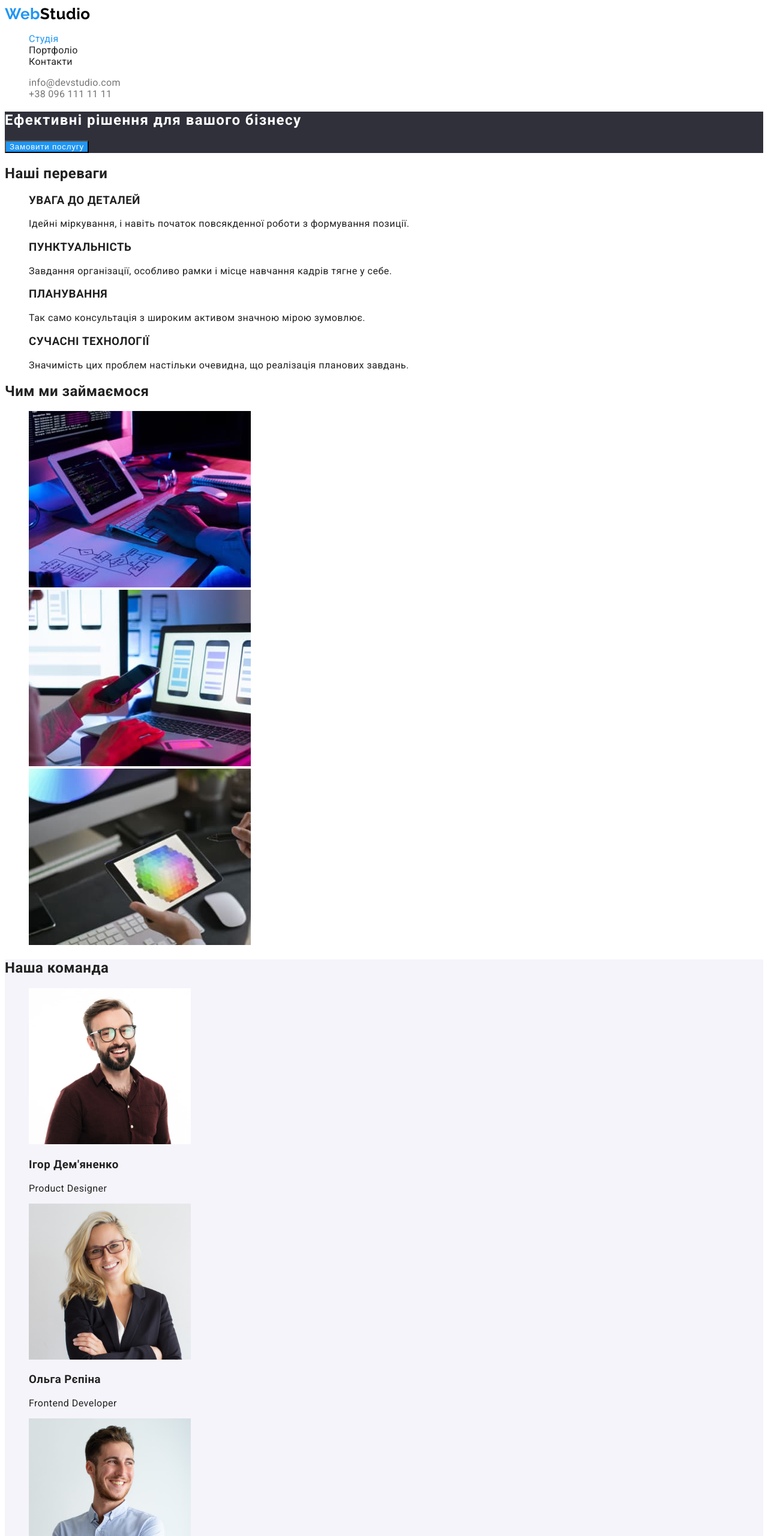
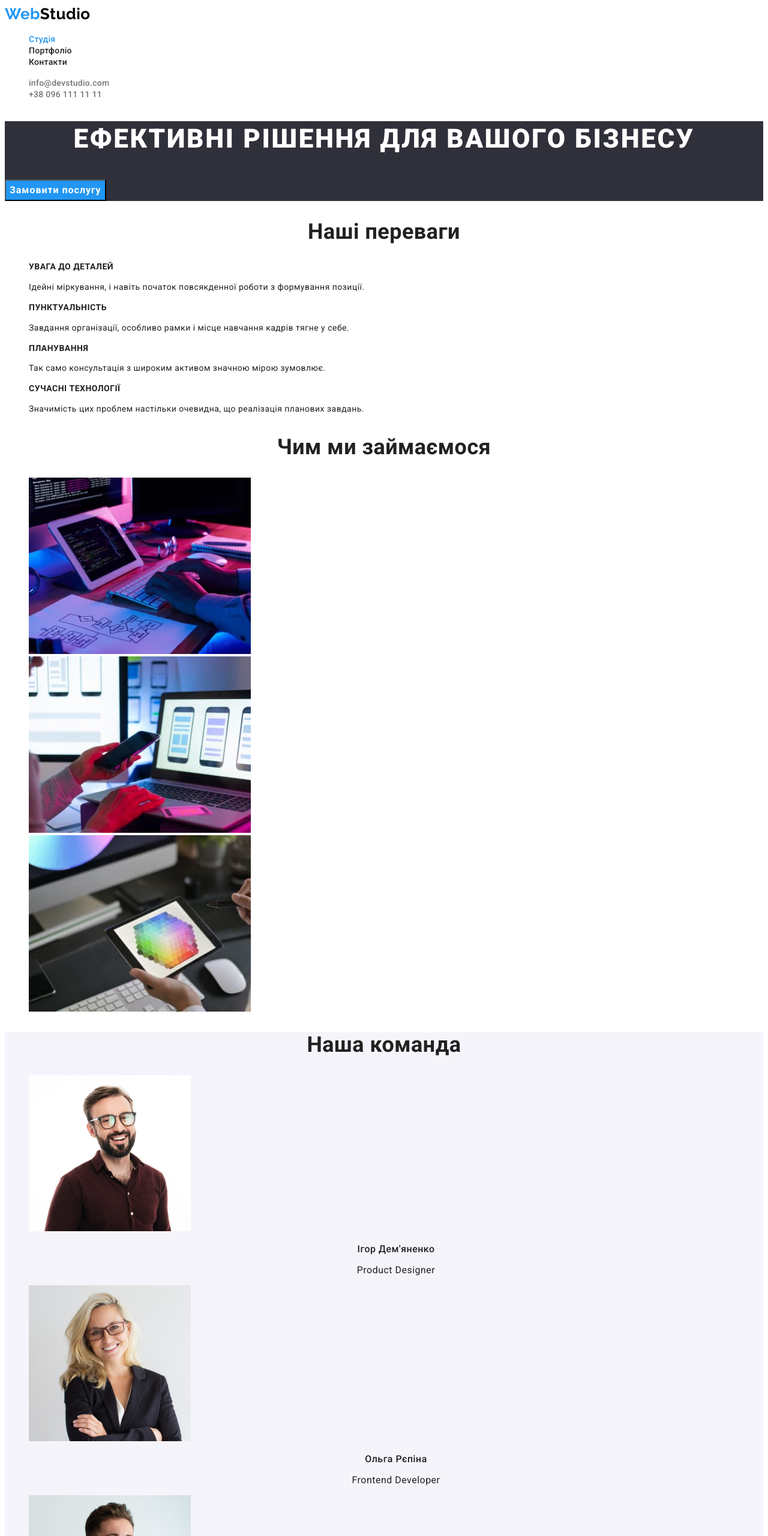
Before and after one commit to aleks2908/goit-markup-hw-02, a plain HTML site: page index.html in a window 1280 px wide. Shown: the top 2560 px of the page at 60% size. Drawn offline with Linux system fonts and the light colour scheme.

Commit message:
перша черга шрифтів

```diff
--- a/css/styles.css
+++ b/css/styles.css
@@ -18,23 +18,23 @@
 
 :root {
   --primery-text-color: #212121;
-  --secondary--text-color: #757575;
+  --secondary-text-color: #757575;
   --footer-contacts-color: rgba(255, 255, 255, 0.6);
   --accent-color: #2196f3;
 
   --primery-bg-color: #ffffff;
-  --secondary-bg-color: ##2f303a;
+  --secondary-bg-color: #2f303a;
 }
 
 body {
-  background-color: #ffffff;
-  color: #212121;
+  background-color: var(--primery-bg-color);
+  color: var(--primery-text-color);
   font-family: 'Roboto', sans-serif;
   letter-spacing: 0.03em;
 }
 
 .logo {
-  color: #2196f3;
+  color: var(--accent-color);
   text-decoration: none;
   font-family: 'Raleway', sans-serif;
   font-weight: 700;
@@ -47,15 +47,24 @@ body {
 }
 
 .hero {
-  background-color: #2f303a;
+  background-color: var(--secondary-bg-color);
 }
 
 .hero-title {
-  color: #ffffff;
+  color: var(--primery-bg-color);
+  font-weight: 900;
+  font-size: 44px;
+  line-height: 1.36;
+  text-align: center;
+  text-transform: uppercase;
   letter-spacing: 0.06em;
 }
 
 .hero button {
+  font-weight: 700;
+  font-size: 16px;
+  line-height: 1.88;
+  letter-spacing: 0.06em;
   letter-spacing: 0.06em;
 }
 
@@ -65,75 +74,122 @@ ul {
 
 .site-nav a {
   text-decoration: none;
-  color: #212121;
+  color: var(--primery-text-color);
+  font-weight: 500;
+  font-size: 14px;
+  line-height: 1.14;
   letter-spacing: 0.02em;
 }
 
 .site-nav a:hover,
 .site-nav a:focus {
-  color: #2196f3;
+  color: var(--accent-color);
 }
 
 .site-nav a.current {
-  color: #2196f3;
+  color: var(--accent-color);
 }
 
 .auth-nav a {
   text-decoration: none;
-  color: #757575;
+  color: var(--secondary-text-color);
+  font-weight: 500;
+  font-size: 14px;
+  line-height: 1.14;
   letter-spacing: 0.02em;
 }
 
 .auth-nav a:hover,
 .auth-nav a:focus {
-  color: #2196f3;
+  color: var(--accent-color);
+}
+
+.section-title {
+  font-weight: 700;
+  font-size: 36px;
+  line-height: 1.17;
+  text-align: center;
+  /* letter-spacing: 0.03em; */
+}
+
+.feature-list .title {
+  font-weight: 700;
+  font-size: 14px;
+  line-height: 1.14;
+  /* letter-spacing: 0.03em; */
+  /* text-transform: uppercase; */
+}
+
+.feature-list .text {
+  font-weight: 400;
+  font-size: 14px;
+  line-height: 1.71;
 }
 
 .team-bg {
   background-color: #f5f4fa;
 }
 
+.team-list .title {
+  font-weight: 500;
+  font-size: 16px;
+  line-height: 1.19;
+  text-align: center;
+}
+
+.team-list p {
+  font-weight: 400;
+  font-size: 16px;
+  line-height: 1.19;
+  text-align: center;
+}
+
+/* Футер */
+
 .footer {
-  background-color: #2f303a;
+  background-color: var(--secondary-bg-color);
+  font-weight: 400;
+  font-size: 14px;
+  line-height: 1.71;
 }
 .footer a {
   text-decoration: none;
+  font-style: normal;
 }
 
 .footer .logo {
-  color: #2196f3;
+  color: var(--accent-color);
   text-decoration: none;
 }
-.footer .logo span {
-  color: #ffffff;
-}
-
+.footer .logo span,
 .footer .adress {
-  color: #ffffff;
+  color: var(--primery-bg-color);
 }
 
 .footer .adress:hover,
 .footer .adress:focus,
 .footer .contacts:hover,
 .footer .contacts:focus {
-  color: #2196f3;
+  color: var(--accent-color);
 }
 
 .footer .contacts {
-  color: rgba(255, 255, 255, 0.6);
+  color: var(--footer-contacts-color);
 }
 
+/* кнопка */
 .button {
+  font-family: inherit;
+  cursor: pointer;
 }
-/* кнопка */
 .button.active {
-  color: #ffffff;
-  background-color: #2196f3;
+  color: var(--primery-bg-color);
+  background-color: var(--accent-color);
 }
 
 .button.passive {
-  color: #212121;
-  background-color: #ffffff;
+  color: var(--primery-text-color);
+  background-color: var(--primery-bg-color);
 }
 
 /* Портфоліо */
@@ -142,18 +198,42 @@ ul {
   text-decoration: none;
 }
 
-.button.passive:hover,
+.button-filter button {
+  font-weight: 500;
+  font-size: 16px;
+  line-height: 1.63;
+}
+
+.button:hover,
+.button:focus {
+  color: var(--accent-color);
+  background-color: var(--primery-bg-color);
+}
+
+/* .button.passive:hover,
 .button.passive:focus,
 .button.active:hover,
 .button.active:focus {
-  color: #2196f3;
-  background-color: #ffffff;
-}
+  color: var(--accent-color);
+  background-color: var(--primery-bg-color);
+} */
 
 .project-list h2 {
-  color: #212121;
+  color: var(--primery-text-color);
+  font-weight: 700;
+  font-size: 18px;
+  line-height: 2;
+  letter-spacing: 0.06em;
 }
 
 .project-list p {
-  color: #757575;
+  color: var(--secondary-text-color);
+  font-weight: 400;
+  font-size: 16px;
+  line-height: 1.88;
 }
+
+/* кнопки не наслыдують шрифти
+.button {
+  font-family: inherit;
+} */
--- a/index.html
+++ b/index.html
@@ -38,30 +38,36 @@
 
       <!-- Наші переваги -->
       <section class="section">
-        <h2>Наші переваги</h2>
-        <ul class="list">
+        <h2 class="section-title">Наші переваги</h2>
+        <ul class="feature-list">
           <li>
-            <h3>УВАГА ДО ДЕТАЛЕЙ</h3>
-            <p>Ідейні міркування, і навіть початок повсякденної роботи з формування позиції.</p>
+            <h3 class="title">УВАГА ДО ДЕТАЛЕЙ</h3>
+            <p class="text">
+              Ідейні міркування, і навіть початок повсякденної роботи з формування позиції.
+            </p>
           </li>
           <li>
-            <h3>ПУНКТУАЛЬНІСТЬ</h3>
-            <p>Завдання організації, особливо рамки і місце навчання кадрів тягне у себе.</p>
+            <h3 class="title">ПУНКТУАЛЬНІСТЬ</h3>
+            <p class="text">
+              Завдання організації, особливо рамки і місце навчання кадрів тягне у себе.
+            </p>
           </li>
           <li>
-            <h3>ПЛАНУВАННЯ</h3>
-            <p>Так само консультація з широким активом значною мірою зумовлює.</p>
+            <h3 class="title">ПЛАНУВАННЯ</h3>
+            <p class="text">Так само консультація з широким активом значною мірою зумовлює.</p>
           </li>
           <li>
-            <h3>СУЧАСНІ ТЕХНОЛОГІЇ</h3>
-            <p>Значимість цих проблем настільки очевидна, що реалізація планових завдань.</p>
+            <h3 class="title">СУЧАСНІ ТЕХНОЛОГІЇ</h3>
+            <p class="text">
+              Значимість цих проблем настільки очевидна, що реалізація планових завдань.
+            </p>
           </li>
         </ul>
       </section>
 
       <!-- Чим ми займаємося -->
       <section class="section">
-        <h2>Чим ми займаємося</h2>
+        <h2 class="section-title">Чим ми займаємося</h2>
         <ul class="list">
           <li>
             <img
@@ -89,26 +95,26 @@
 
       <!-- Наша команда -->
       <section class="section team-bg">
-        <h2>Наша команда</h2>
-        <ul class="list">
+        <h2 class="section-title">Наша команда</h2>
+        <ul class="team-list">
           <li>
             <img src="./images/member1.jpg" alt="Фото Ігора Дем'яненка" width="270" />
-            <h3>Ігор Дем'яненко</h3>
+            <h3 class="title">Ігор Дем'яненко</h3>
             <p>Product Designer</p>
           </li>
           <li>
             <img src="./images/member2.jpg" alt="Фото Ольги Рєпіної" width="270" />
-            <h3>Ольга Рєпіна</h3>
+            <h3 class="title">Ольга Рєпіна</h3>
             <p>Frontend Developer</p>
           </li>
           <li>
             <img src="./images/member3.jpg" alt="Фото Миколи Тарасова" width="270" />
-            <h3>Микола Тарасов</h3>
+            <h3 class="title">Микола Тарасов</h3>
             <p>Marketing</p>
           </li>
           <li>
             <img src="./images/member4.jpg" alt="Фото Михайла Єрмакова" width="270" />
-            <h3>Михайло Єрмаков</h3>
+            <h3 class="title">Михайло Єрмаков</h3>
             <p>UI Designer</p>
           </li>
         </ul>
```
Also changed, not shown: portfolio.html (+1 -1 lines).
